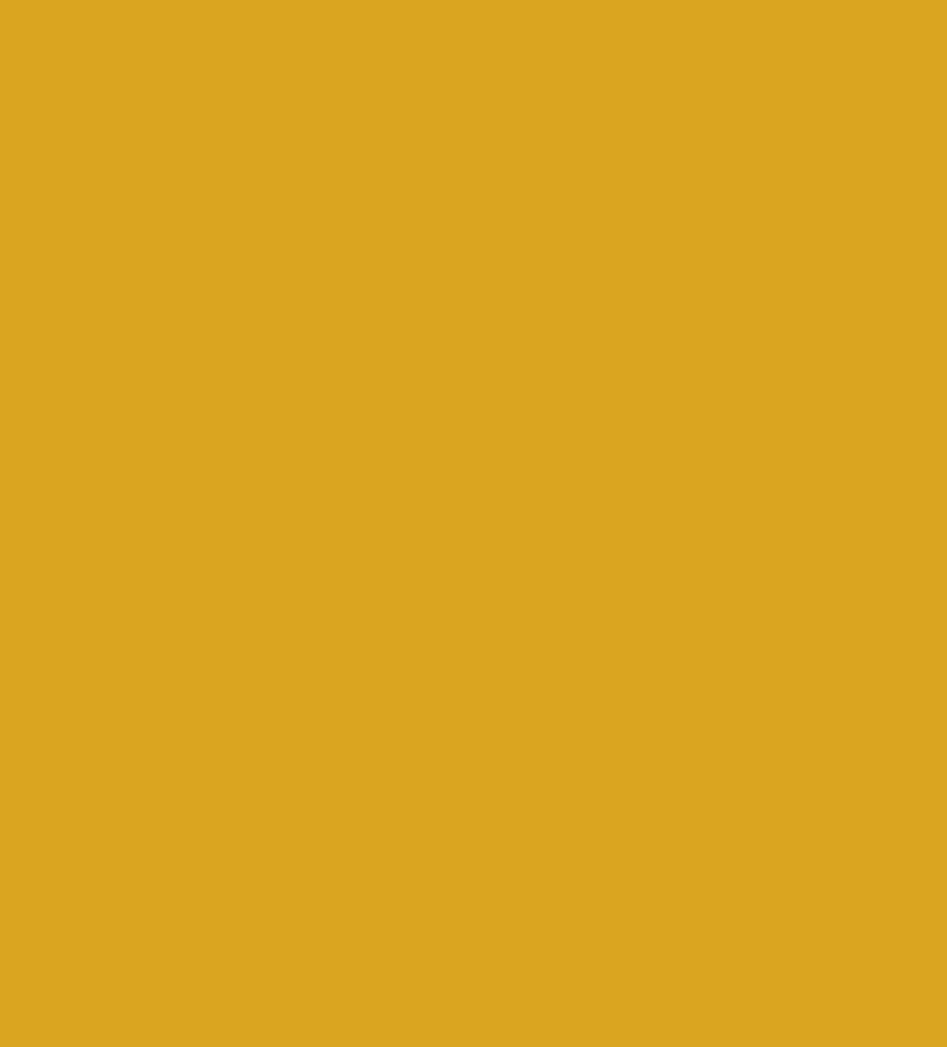
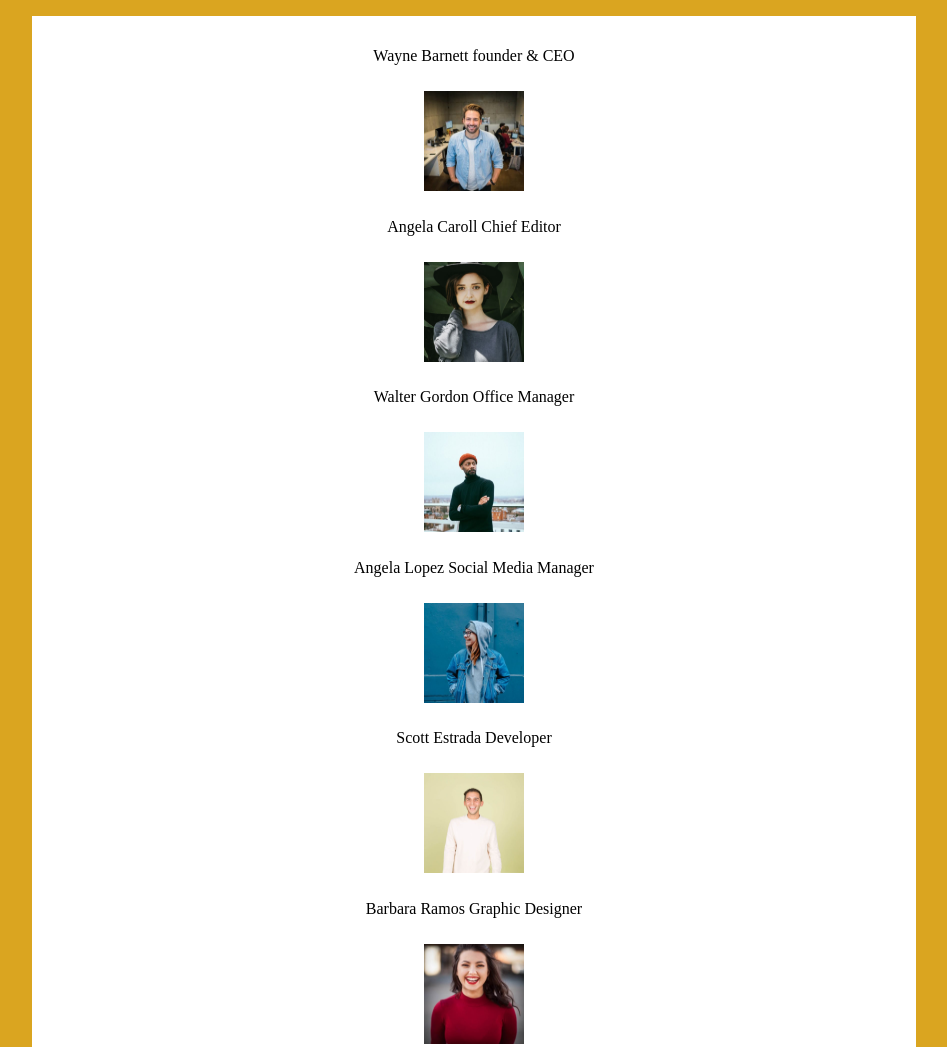
Before and after one commit to flaviovitale02/js-our-team, a plain HTML site: page index.html in a window 1280 px wide. Shown: the top 1047 px of the page, without its empty margins (166-1113 px from the left). Before the commit the page ends 800 px from the top, so only its background shows below. Drawn offline with Linux system fonts and the light colour scheme.

Commit message:
mileston 1

```diff
--- a/index.html
+++ b/index.html
@@ -9,9 +9,10 @@
 </head>
 <body>
     <main>
-        <div>
-            <p></p>
+        <div class="container">
+            <ul></ul>
         </div>
+
     </main>
     <script src="script.js"></script>
 </body>
--- a/script.js
+++ b/script.js
@@ -19,40 +19,47 @@
 // ?BONUS 2:
 // ?Organizzare i singoli membri in card/schede
 
+
+
+const htmlElement = document.querySelector('ul')
+
+
 const teamMembers = [
     {
         name : 'Wayne Barnett',
         role : 'founder & CEO',
-        img : 'wayne-barnett-founder-ceo.jpg',
+        img : 'img/wayne-barnett-founder-ceo.jpg',
     },
     {
         name : 'Angela Caroll',
         role : 'Chief Editor',
-        img : 'angela-caroll-chief-editor.jpg',
+        img : 'img/angela-caroll-chief-editor.jpg',
     },
     {
         name : 'Walter Gordon',
         role : 'Office Manager',
-        img : 'walter-gordon-office-manager.jpg',
+        img : 'img/walter-gordon-office-manager.jpg',
     },
     {
         name : 'Angela Lopez',
         role : 'Social Media Manager',
-        img :  'angela-lopez-social-media-manager.jpg',
+        img :  'img/angela-lopez-social-media-manager.jpg',
     },
     {
         name : 'Scott Estrada',
         role : 'Developer',
-        img : 'scott-estrada-developer.jpg',
+        img : 'img/scott-estrada-developer.jpg',
     },
     {
         name : 'Barbara Ramos',
         role : 'Graphic Designer',
-        img : 'barbara-ramos-graphic-designer.jpg',
+        img : 'img/barbara-ramos-graphic-designer.jpg',
     }
 ]
-for (let index = 0; index < teamMembers.length; index++) {
-    const teamMember = teamMembers[index];
-    console.log('name: ' + teamMember.name , 'role: ' + teamMember.role,'img: ' + teamMember.img)
+let teamMember = ''
 
-}
+    for (let index = 0; index < teamMembers.length; index++) {
+        teamMember = teamMembers[index];
+        console.log('name: ' + teamMember.name , 'role: ' + teamMember.role,'img: ' + teamMember.img)
+        htmlElement.innerHTML += `<li>${teamMember.name} ${teamMember.role}</li> <img src="${teamMember.img}">`
+    }
--- a/style.css
+++ b/style.css
@@ -1,3 +1,25 @@
 body{
     background-color: goldenrod;
 }
+
+img{
+    height: 100px;
+    width: 100px;
+}
+
+ul{
+    list-style-type: none;
+    display: flex;
+    flex-direction: column;
+    align-items: center;
+    padding: 5px;
+}
+ul li{
+    padding: 3%;
+}
+
+.container{
+    width: 70%;
+    background-color: white;
+    margin: auto;
+}
```
Also changed, not shown: img/angela-caroll-chief-editor.jpg (added), img/angela-lopez-social-media-manager.jpg (added), img/barbara-ramos-graphic-designer.jpg (added), img/scott-estrada-developer.jpg (added), img/walter-gordon-office-manager.jpg (added), img/wayne-barnett-founder-ceo.jpg (added).
